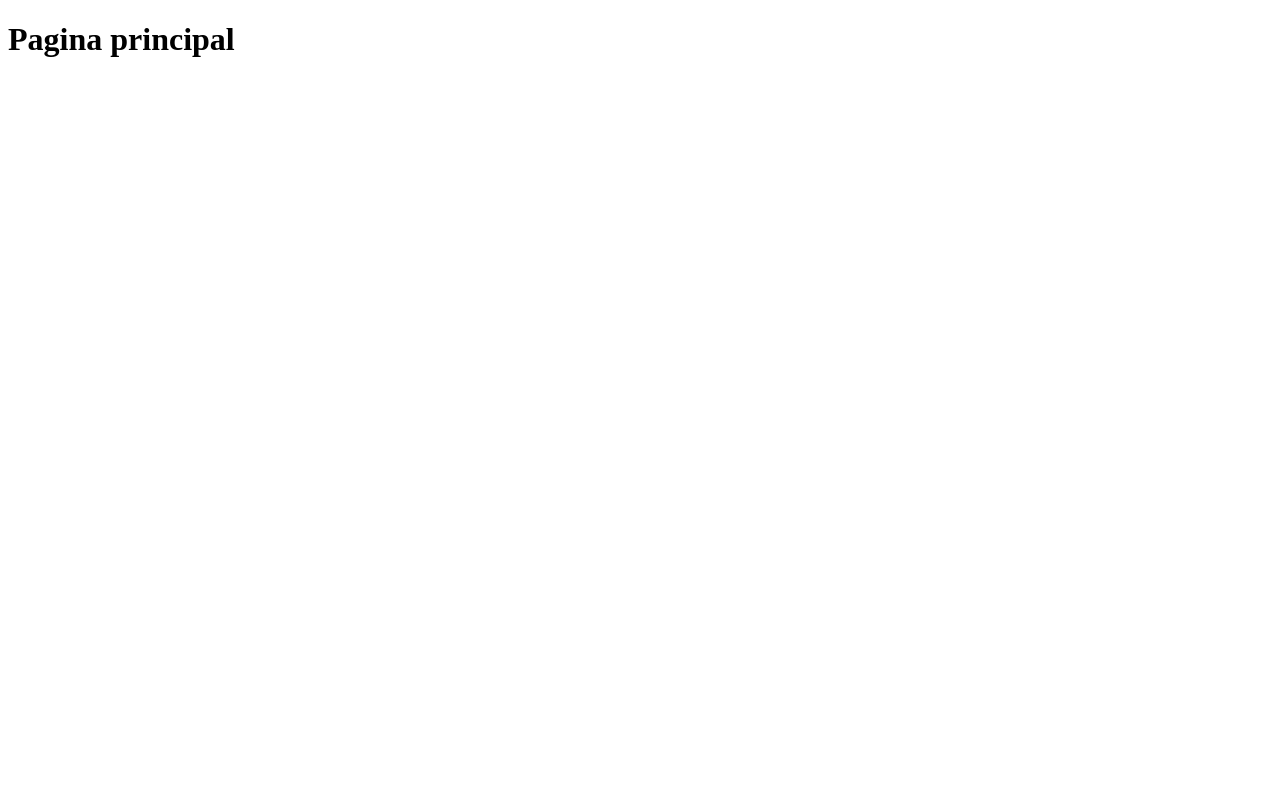
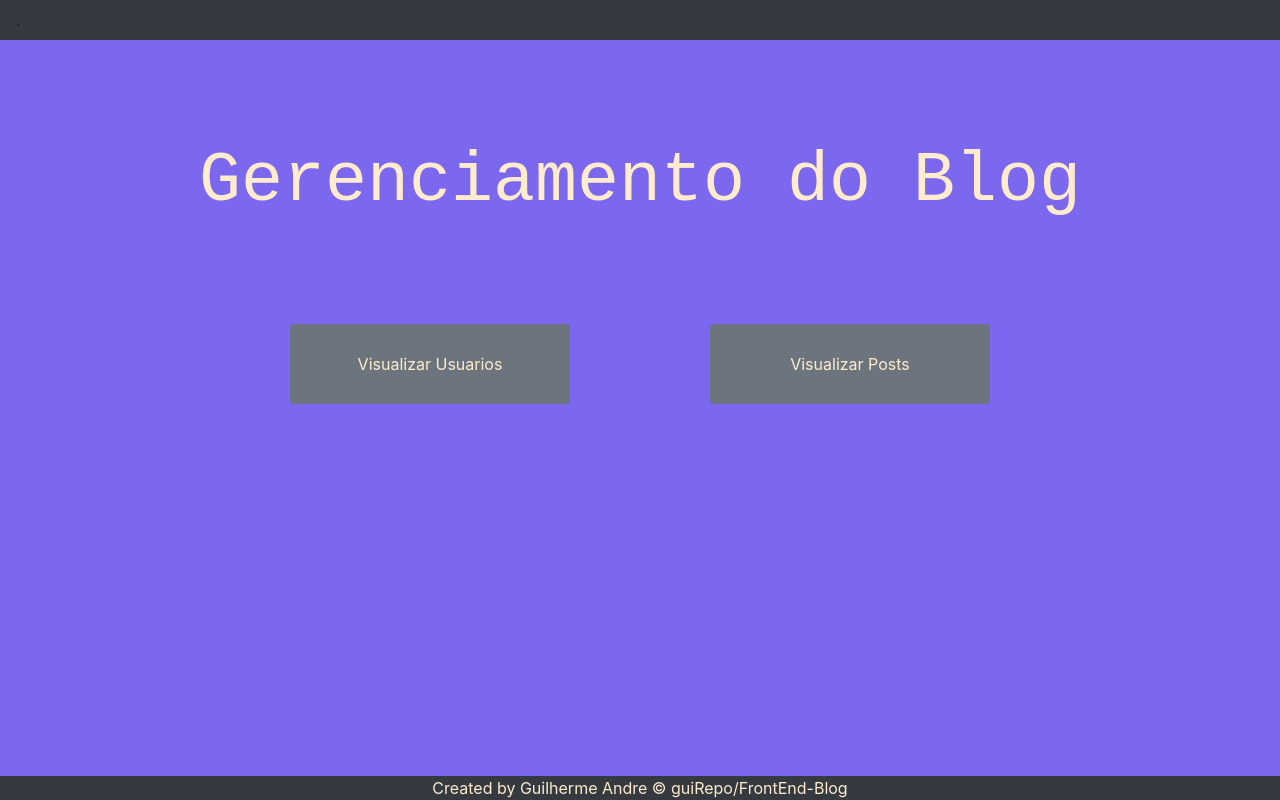
Before and after one commit to guiRepo/FrontEnd-Blog, a React (Create React App) app in the folder frontend-blog/: page / in a window 1280 px wide. Built offline with nearby package versions, Linux system fonts and the light colour scheme.

Commit message:
Estilização de Paginas  Main/Users

```diff
--- a/frontend-blog/package.json
+++ b/frontend-blog/package.json
@@ -7,10 +7,13 @@
     "@testing-library/react": "^11.2.2",
     "@testing-library/user-event": "^12.6.0",
     "axios": "^0.21.1",
+    "bootstrap": "^4.5.3",
     "react": "^17.0.1",
     "react-dom": "^17.0.1",
+    "react-icons": "^4.1.0",
     "react-router-dom": "^5.2.0",
     "react-scripts": "4.0.1",
+    "reactstrap": "^8.8.0",
     "web-vitals": "^0.2.4"
   },
   "scripts": {
--- /dev/null
+++ b/frontend-blog/src/App.css
@@ -0,0 +1,71 @@
+
+.titulo{
+    font-size:70px ;
+    font-family: 'Courier New', Courier, monospace;
+    color: blanchedalmond;
+    text-align: center;
+    margin-top:  100px;
+    margin-bottom:  100px;
+}
+.buttons{
+    text-align: center;
+}
+.botao{
+    display: inline-block;
+    text-align: center;
+    margin-right: 70px;
+    margin-left: 70px;
+    width: 280px;
+    height: 80px;
+}
+.botaoText{
+    color: blanchedalmond;
+}
+
+body{
+    background-color:MediumSlateBlue;
+}
+
+
+
+*  {
+    margin:0;
+    padding:0;
+}
+
+html, body {height:100%;}
+
+.geral {
+    min-height:100%;
+    position:relative;
+    width:800px;
+}
+
+.footer {
+    text-align: center;
+    color: blanchedalmond;
+    background-color: #343a40;
+    position:absolute;
+    bottom:0;
+    width:100%;
+}
+
+.content {overflow:hidden;}
+.aside {width:200px;}
+.fleft {float:left;}
+.fright {float:right;}
+
+
+.tituloUsers{
+    text-align: center;
+    font-family: 'Courier New', Courier, monospace;
+    color: blanchedalmond;
+    margin-bottom: 30px;
+}
+
+.List{
+    display: inline-block;
+    align-content: center;
+    text-align: center;
+    width: 470px;
+}
--- a/frontend-blog/src/pages/Main/index.js
+++ b/frontend-blog/src/pages/Main/index.js
@@ -1,9 +1,22 @@
 import React from 'react'
+import { Button, Navbar } from 'reactstrap'
+import 'bootstrap/dist/css/bootstrap.min.css';
+import '../../App.css'
 
 
-function Main(){
-    return(
-        <h1>Pagina principal</h1>
+const Main = (props) => {
+    return (
+        <>
+            <Navbar color="dark">.</Navbar>
+            <h1 className="titulo">Gerenciamento do Blog</h1>
+            <div className="buttons">
+                <Button className="botao"><a className="botaoText"href="/users"> Visualizar Usuarios </a></Button>
+                <Button className="botao"><a className="botaoText" href="/posts"> Visualizar Posts </a></Button>
+            </div>
+            <div className="footer">
+                Created by Guilherme Andre © guiRepo/FrontEnd-Blog
+            </div>
+        </>
     )
 }
 
--- a/frontend-blog/src/pages/Users/index.js
+++ b/frontend-blog/src/pages/Users/index.js
@@ -1,5 +1,8 @@
 import React, { Component } from 'react'
 import apiUser from '../../api/apiUser'
+import { Button, Navbar, ListGroup, ListGroupItem } from 'reactstrap'
+import 'bootstrap/dist/css/bootstrap.min.css';
+import '../../App.css'
 
 import Modal from '../../components/ModalUser'
 
@@ -26,19 +29,32 @@ class ListagemUsers extends Component {
         console.log(isModalVisible)
 
         return (
+
+            <>
+            <Navbar color="dark">.</Navbar>
             <div>
-                <h1> Listar usuarios </h1>
+                <h1 className="tituloUsers"> Listar usuarios </h1>
                 {console.log(users)}
                 {users.map(user => (
+                  <div className="buttons">
+                   <ListGroup>
                     <ul key={user.id}>
-                        <a>{user.name}</a>
-                        <button onClick={() => this.setState({ isModalVisible: true, user })}>Detalhes</button>
+                        <div className="itensLista">
+                        <ListGroupItem className="List">
+                            <a>{user.name}</a>
+                        </ListGroupItem>
+                        </div>
+                        <Button onClick={() => this.setState({ isModalVisible: true, user })}>Detalhes</Button>
                     </ul>
+                </ListGroup>
 
+                    </div>
                 )
                 )}
                 {isModalVisible && <Modal user={user} />}
+
             </div>
+        </>
         )
     }
 }
```
Also changed, not shown: 2 other files (tests, documents, lock files or other folders).
